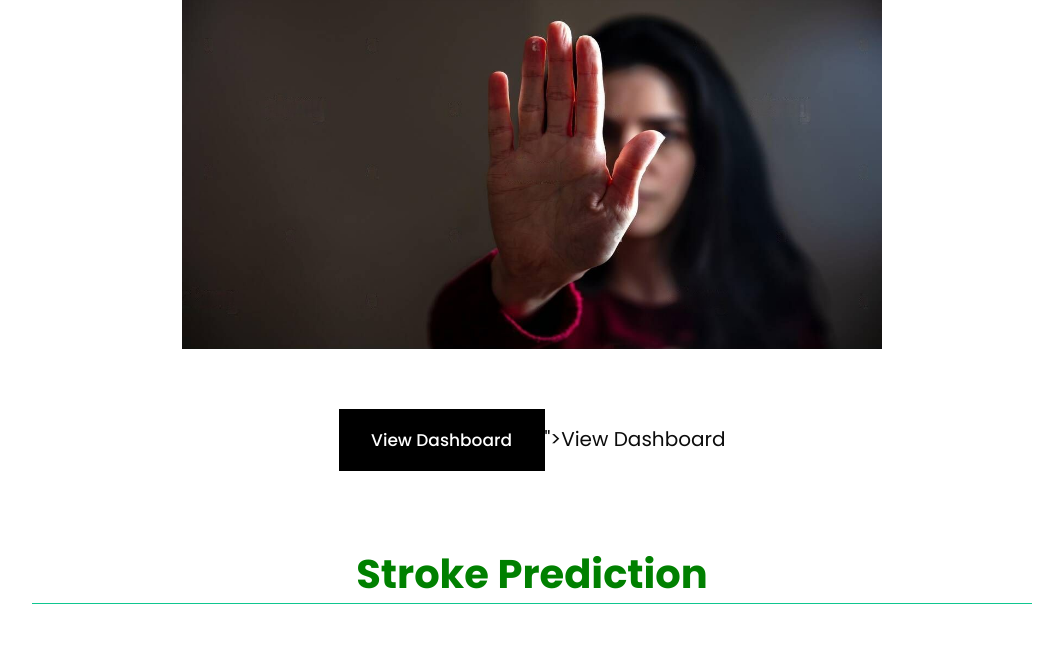
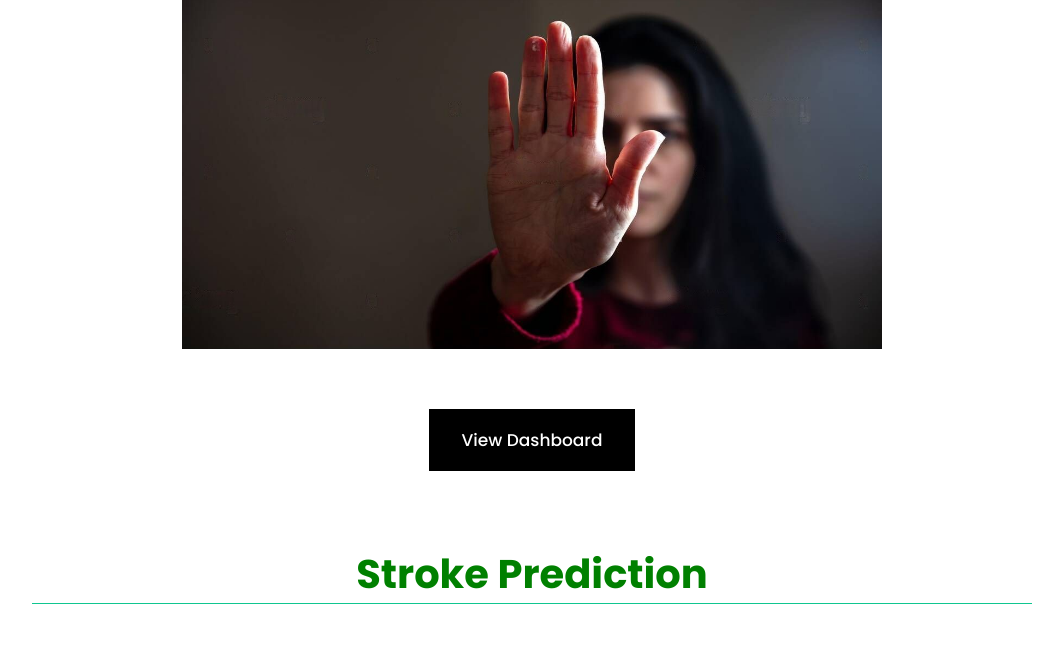
Before and after one commit to anujashirke/strokeapp, a Flask app: page / in a window 1280 px wide. Shown: the part 1820-2480 px from the top of the page, without its empty margins (108-1171 px from the left). Run offline with Flask 2, Linux system fonts and the light colour scheme; parts of the project's set-up code (start-up, migrations or seed data) failed here and were passed over; some libraries are stand-ins or nearby versions.

Commit message:
dashboard

```diff
--- a/templates/Home.html
+++ b/templates/Home.html
@@ -123,7 +123,7 @@
                <div class="col-md-12">
                   <div class="img-box">
                      <figure><img src="/static/Images/wp.jpeg" style="height: 350px; width: 700px; " alt="img"/></figure>
-                     <a target="_blank" href="<a target="_blank" href="https://app.powerbi.com/view?r=eyJrIjoiMjhhZjdiZTktNmQxNS00NjM1LWI1OTctNDVhMTMzMjgwZGQ2IiwidCI6Ijc2YTJhZTVhLTlmMDAtNGY2Yi05NWVkLTVkMzNkNzdjNGQ2MSIsImMiOjh9">View Dashboard</a>">View Dashboard</a>
+                     <a target="_blank"  href="https://app.powerbi.com/view?r=eyJrIjoiMjhhZjdiZTktNmQxNS00NjM1LWI1OTctNDVhMTMzMjgwZGQ2IiwidCI6Ijc2YTJhZTVhLTlmMDAtNGY2Yi05NWVkLTVkMzNkNzdjNGQ2MSIsImMiOjh9">View Dashboard</a>
 
                   </div>
                </div>
```
